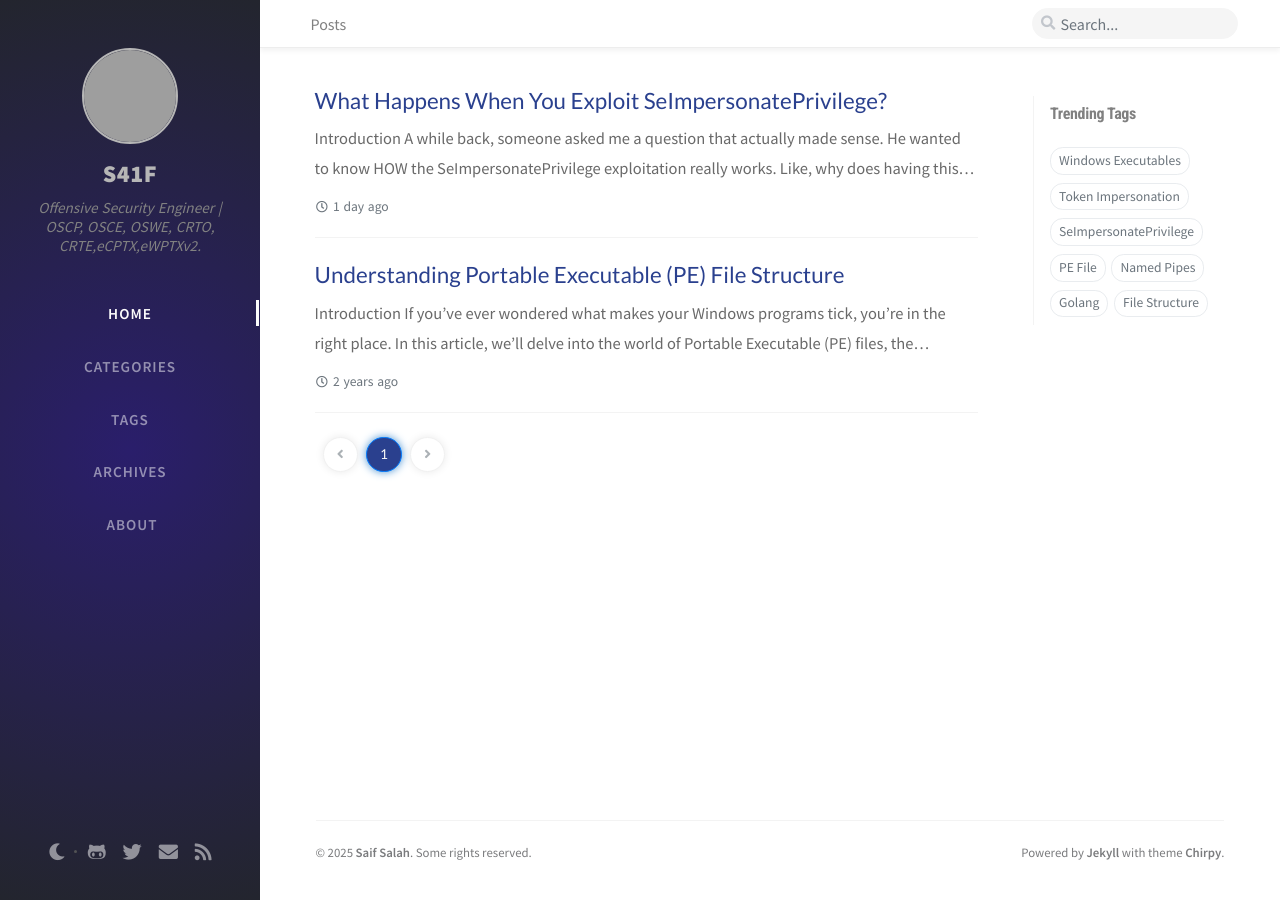
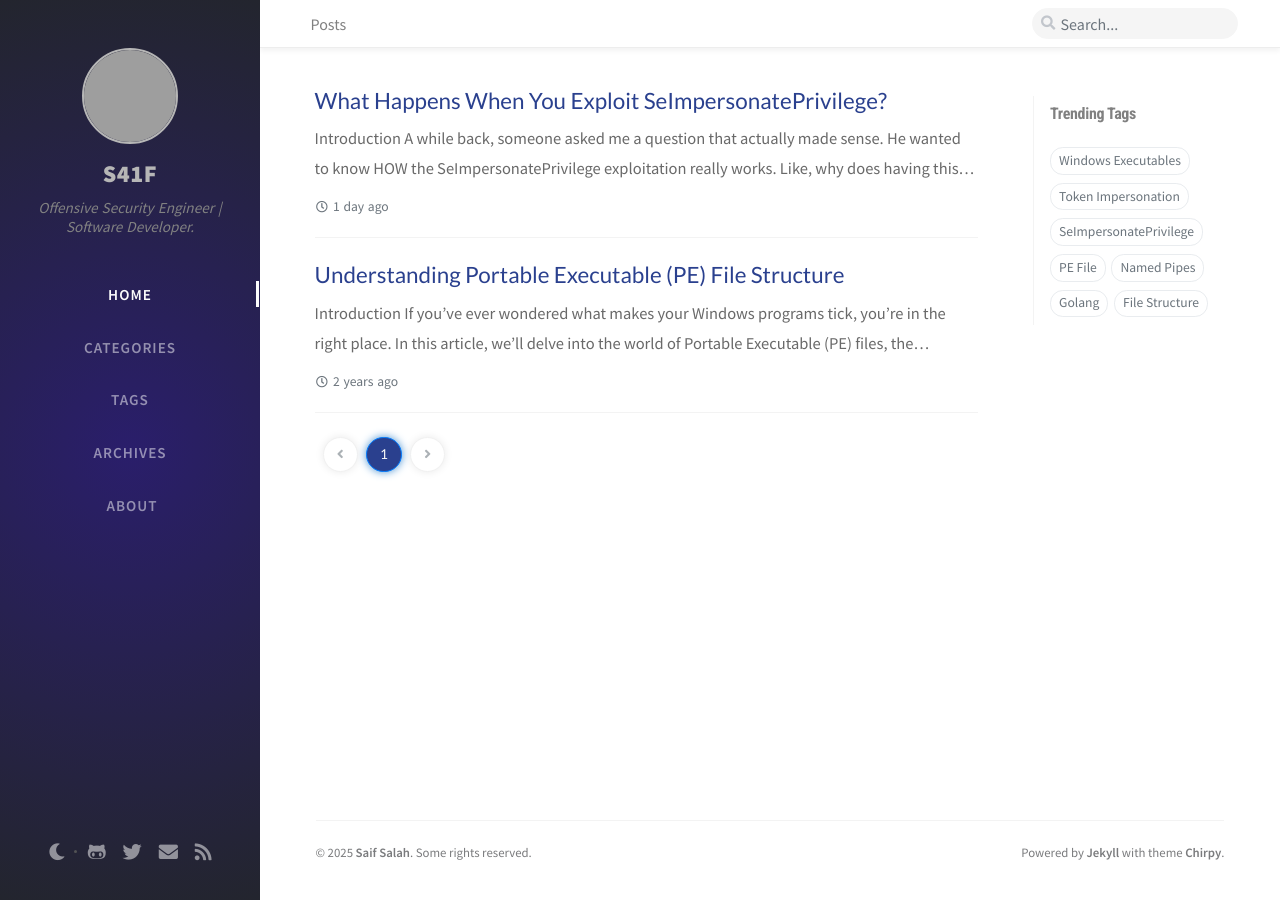
Before and after one commit to SaifSalah/saifsalah.github.io, a Jekyll site: the page built from index.html, in a window 1280 px wide. Built offline with Jekyll 4.4.1, drawn with Linux system fonts in a browser that asks for light colours; nearby versions of some CDN libraries; the list of posts is cut into pages by our own code; comment, search, counter and statistics services are not loaded; grey boxes are pictures that could not be loaded.

Commit message:
Update _config.yml

```diff
--- a/_config.yml
+++ b/_config.yml
@@ -10,7 +10,7 @@
 
 title: S41F                          # the main title
 
-tagline: Offensive Security Engineer | OSCP, OSCE, OSWE, CRTO, CRTE,eCPTX,eWPTXv2.  # it will display as the sub-title
+tagline: Offensive Security Engineer | Software Developer.  # it will display as the sub-title
 
 description: >-                        # used by seo meta and the atom feed
   software development,Software Engineering
```
